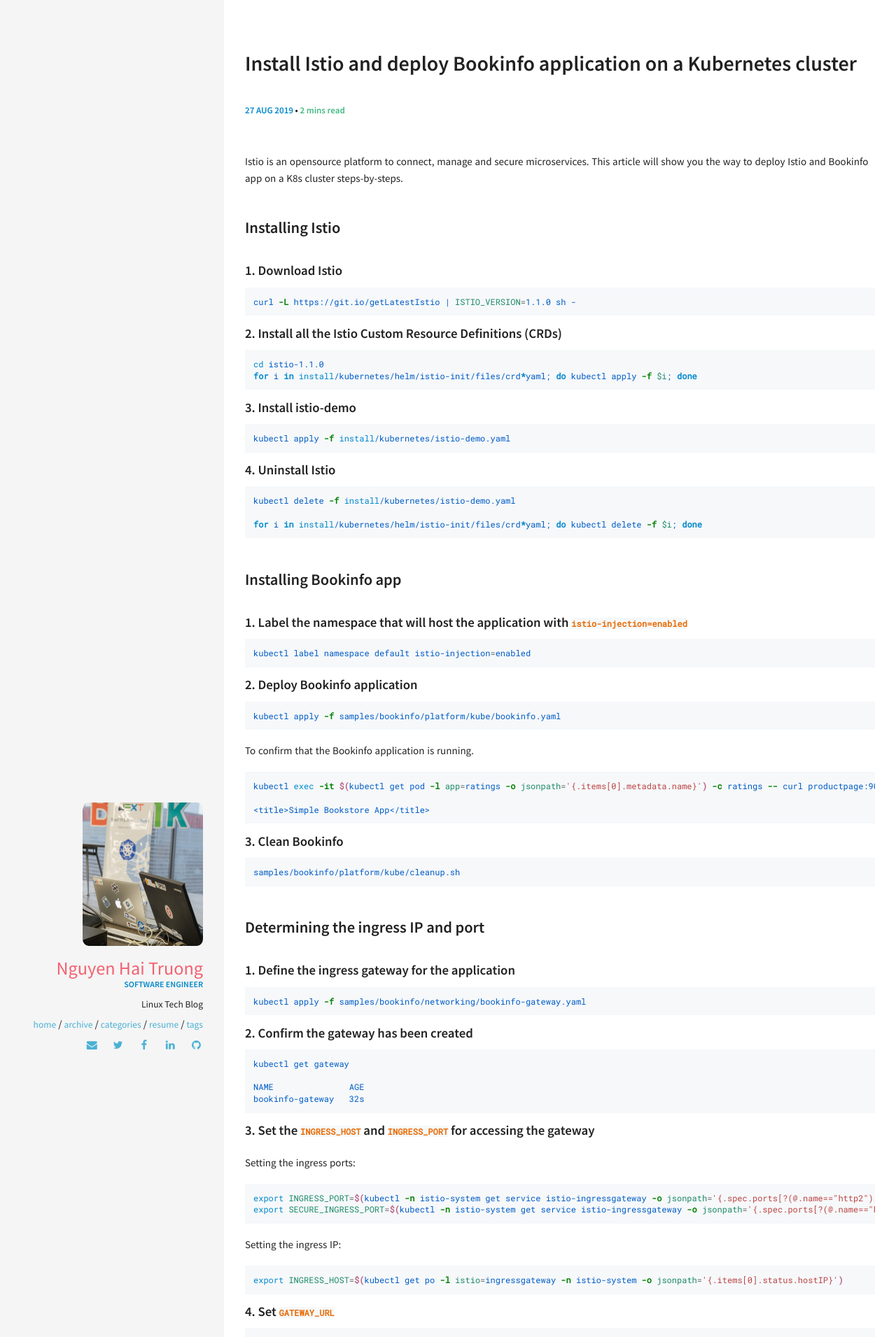
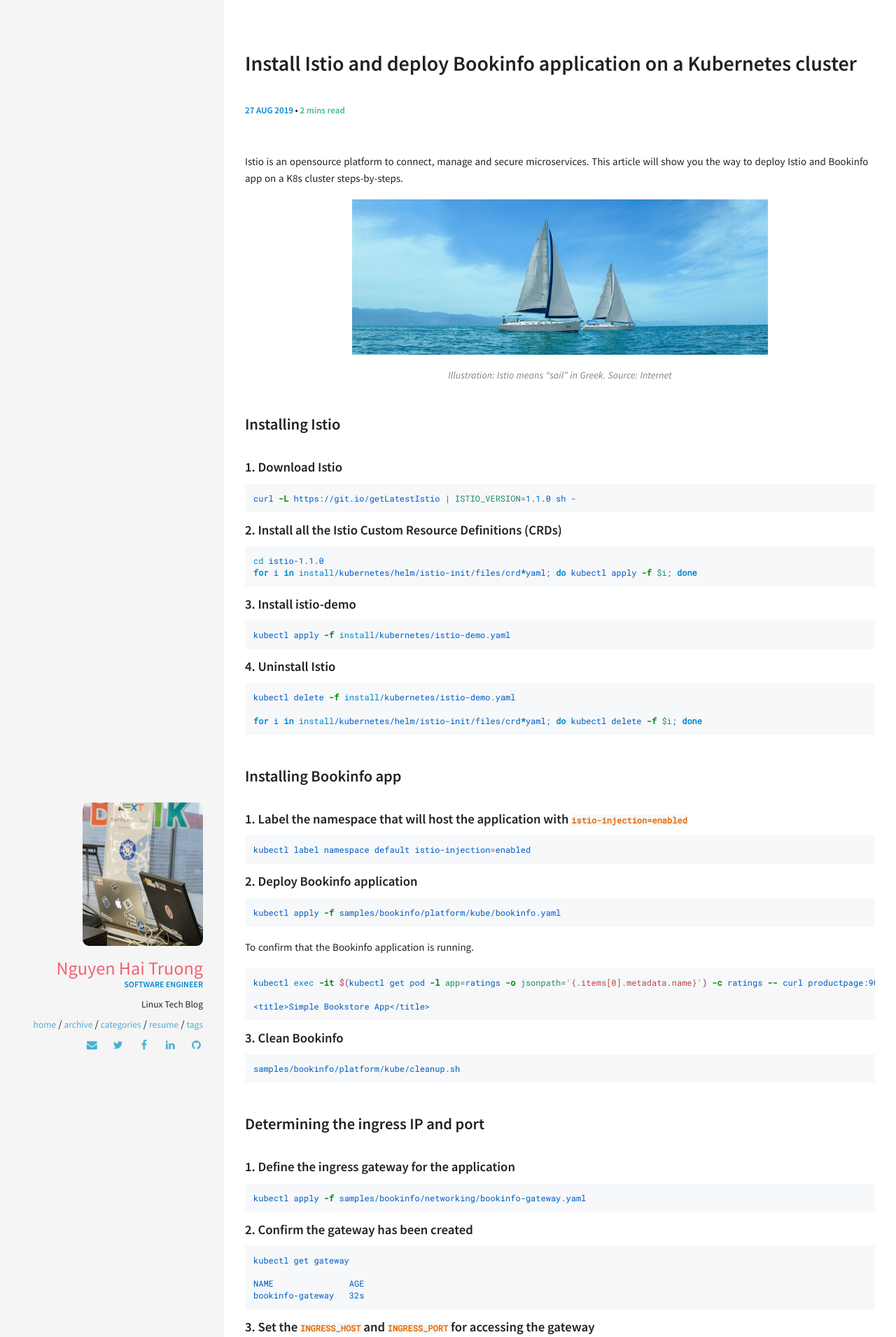
Before and after one commit to truongnh1992/truongnh1992.github.io, a Jekyll site: the page built from _posts/2019-08-27-install-istio-bookinfo-app.md, in a window 1280 px wide. Shown: the top 1911 px of the page at 70% size. Built offline with Jekyll 4.4.1, drawn with Linux system fonts in a browser that asks for light colours; comment, search, counter and statistics services are not loaded.

Commit message:
Adding illustration Istio
Signed-off-by: Nguyen Hai Truong <truongnh@vn.fujitsu.com>

```diff
--- a/_posts/2019-08-27-install-istio-bookinfo-app.md
+++ b/_posts/2019-08-27-install-istio-bookinfo-app.md
@@ -2,13 +2,20 @@
 layout: post
 title: Install Istio and deploy Bookinfo application on a Kubernetes cluster
 excerpt: "Istio is an opensource platform to connect, manage and secure microservices. This article will show you the way to deploy Istio and Bookinfo on a K8s cluster steps-by-steps."
-tags: [tutorials, kubernetes, istio]
 categories: [tutorials, kubernetes, istio]
 comments: true
 date: 2019-08-27
+image:
+    feature: https://truongnh1992.github.io/static/img/istio.jpg
+tags: [tutorials, kubernetes, istio]
 ---
 
 Istio is an opensource platform to connect, manage and secure microservices. This article will show you the way to deploy Istio and Bookinfo app on a K8s cluster steps-by-steps.
+
+![istio](/static/img/istio.jpg)
+
+{:.image-caption}
+*Illustration: Istio means "sail" in Greek. Source: Internet*
 
 ### Installing Istio
 
```
Also changed, not shown: static/img/istio.jpg (added).
